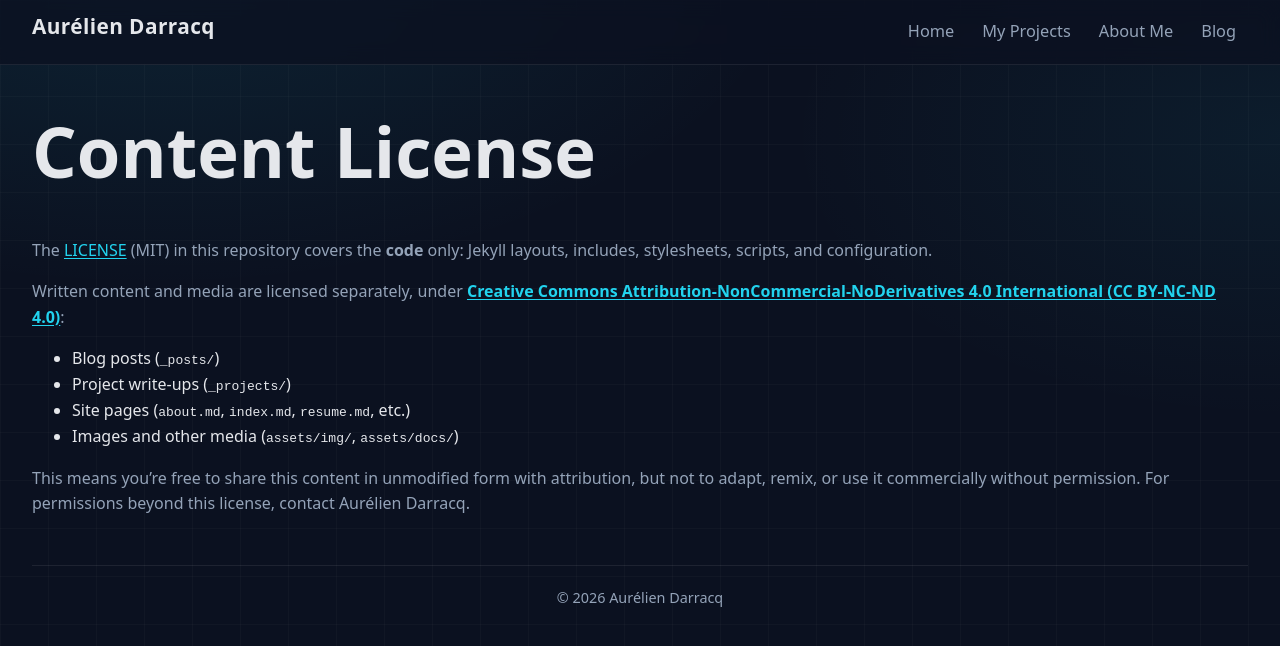
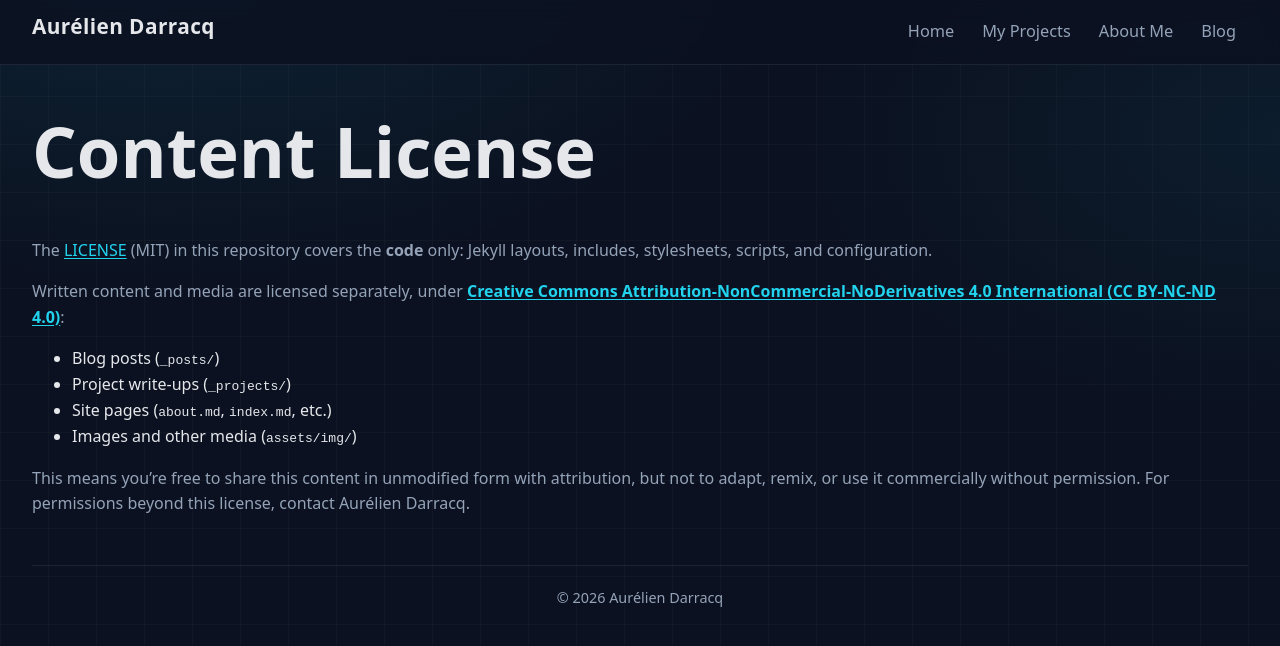
Before and after one commit to aurelpow/portofolio-website, a Jekyll site: the page built from CONTENT-LICENSE.md, in a window 1280 px wide. Shown: the top 646 px of the page. Built offline with Jekyll 4.4.1, drawn with Linux system fonts in a browser that asks for light colours; our own code applies the rules of GitHub Pages for plain Markdown files.

Commit message:
Restore README, drop homepage resume link, update content license
Co-Authored-By: Claude Sonnet 5.5 <noreply@anthropic.com>
Claude-Session: https://claude.ai/code/session_019e9AUfWCq6Pi72c4M2UbnS

```diff
--- a/CONTENT-LICENSE.md
+++ b/CONTENT-LICENSE.md
@@ -6,7 +6,7 @@ Written content and media are licensed separately, under **[Creative Commons Att
 
 - Blog posts (`_posts/`)
 - Project write-ups (`_projects/`)
-- Site pages (`about.md`, `index.md`, `resume.md`, etc.)
-- Images and other media (`assets/img/`, `assets/docs/`)
+- Site pages (`about.md`, `index.md`, etc.)
+- Images and other media (`assets/img/`)
 
 This means you're free to share this content in unmodified form with attribution, but not to adapt, remix, or use it commercially without permission. For permissions beyond this license, contact Aurélien Darracq.
```
